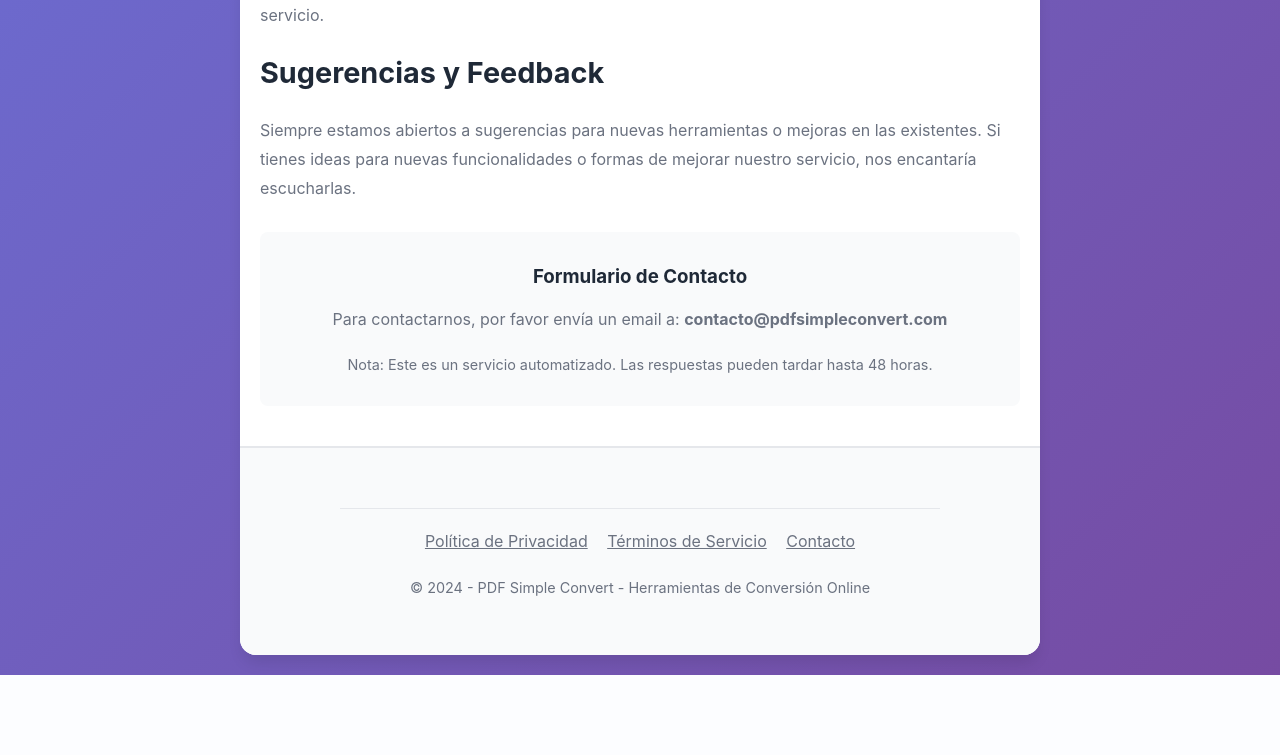
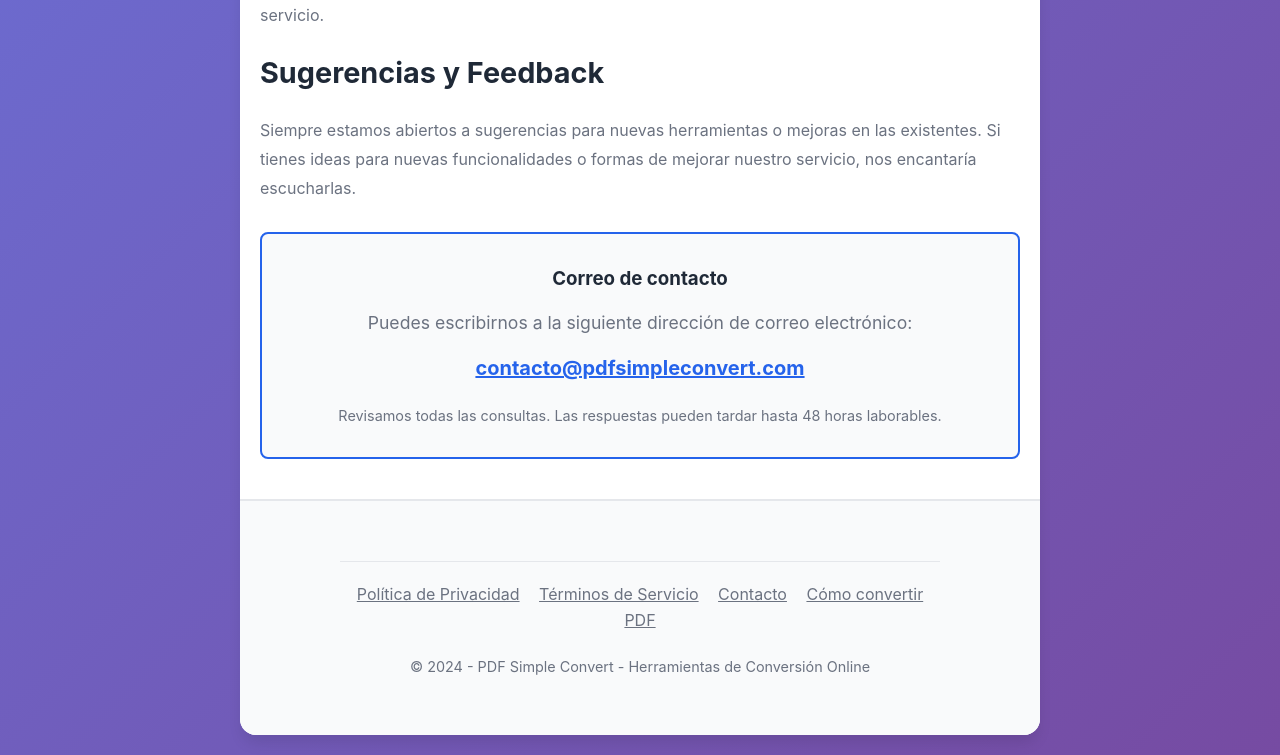
Before and after one commit to fixaconsultoria/pdf-to-jpg-converter, a Flask app: page /contact in a window 1280 px wide. Shown: the part 1361-2116 px from the top of the page. Before the commit the page ends 2036 px from the top, so only its background shows below. Run offline with Flask 3, Linux system fonts and the light colour scheme.

Commit message:
Update contact.html

```diff
--- a/templates/contact.html
+++ b/templates/contact.html
@@ -12,8 +12,6 @@
     <link rel="icon" type="image/png" href="{{ url_for('static', filename='favicon.png') }}">
     <link rel="apple-touch-icon" href="{{ url_for('static', filename='favicon.png') }}">
 
-    <!-- Google AdSense -->
-    <script async src="https://pagead2.googlesyndication.com/pagead/js/adsbygoogle.js?client=ca-pub-XXXXXXXXXX" crossorigin="anonymous"></script>
     <link rel="stylesheet" href="{{ url_for('static', filename='css/style.css') }}">
 </head>
 <body>
@@ -73,13 +71,16 @@
                     Siempre estamos abiertos a sugerencias para nuevas herramientas o mejoras en las existentes. Si tienes ideas para nuevas funcionalidades o formas de mejorar nuestro servicio, nos encantaría escucharlas.
                 </p>
 
-                <div style="background: var(--bg-secondary); padding: 30px; border-radius: var(--border-radius); margin-top: 30px; text-align: center;">
-                    <h3 style="color: var(--text-primary); margin-bottom: 15px;">Formulario de Contacto</h3>
-                    <p style="color: var(--text-secondary); margin-bottom: 20px;">
-                        Para contactarnos, por favor envía un email a: <strong>contacto@pdfsimpleconvert.com</strong>
+                <div style="background: var(--bg-secondary); padding: 30px; border-radius: var(--border-radius); margin-top: 30px; text-align: center; border: 2px solid var(--primary-color);">
+                    <h3 style="color: var(--text-primary); margin-bottom: 15px;">Correo de contacto</h3>
+                    <p style="color: var(--text-secondary); margin-bottom: 15px; font-size: 1.1rem;">
+                        Puedes escribirnos a la siguiente dirección de correo electrónico:
+                    </p>
+                    <p style="margin-bottom: 20px;">
+                        <a href="mailto:contacto@pdfsimpleconvert.com" style="color: var(--primary-color); font-size: 1.25rem; font-weight: 700; text-decoration: underline;">contacto@pdfsimpleconvert.com</a>
                     </p>
                     <p style="color: var(--text-secondary); font-size: 0.9rem;">
-                        Nota: Este es un servicio automatizado. Las respuestas pueden tardar hasta 48 horas.
+                        Revisamos todas las consultas. Las respuestas pueden tardar hasta 48 horas laborables.
                     </p>
                 </div>
             </div>
@@ -90,7 +91,8 @@
                 <nav style="margin-top: 20px; padding-top: 20px; border-top: 1px solid var(--border-color);">
                     <a href="/privacy-policy" style="color: var(--text-secondary); text-decoration: underline; margin-right: 15px;">Política de Privacidad</a>
                     <a href="/terms" style="color: var(--text-secondary); text-decoration: underline; margin-right: 15px;">Términos de Servicio</a>
-                    <a href="/contact" style="color: var(--text-secondary); text-decoration: underline;">Contacto</a>
+                    <a href="/contact" style="color: var(--text-secondary); text-decoration: underline; margin-right: 15px;">Contacto</a>
+                    <a href="/como-convertir-pdf" style="color: var(--text-secondary); text-decoration: underline;">Cómo convertir PDF</a>
                 </nav>
                 <p class="copyright">
                     © 2024 - PDF Simple Convert - Herramientas de Conversión Online
```
